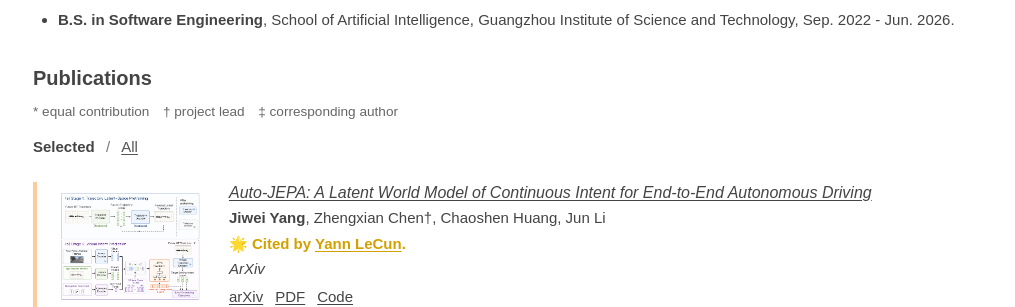
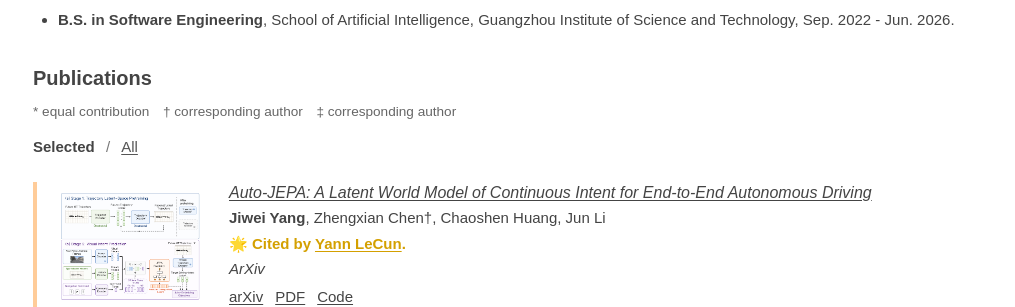
Before and after one commit to NoctYang/NoctYang.github.io, a Jekyll site: the page built from index.md, in a window 1280 px wide. Shown: the part 818-1125 px from the top of the page, without its empty margins (127-1142 px from the left). Built offline with Jekyll 4.4.1, drawn with Linux system fonts in a browser that asks for light colours.

Commit message:
Label dagger marker as corresponding author

```diff
--- a/_includes/publications.md
+++ b/_includes/publications.md
@@ -1,6 +1,6 @@
 ## Publications
 
-<p class="author-legend">* equal contribution&emsp;† project lead&emsp;‡ corresponding author</p>
+<p class="author-legend">* equal contribution&emsp;† corresponding author&emsp;‡ corresponding author</p>
 
 <fieldset class="publication-filter">
 <legend class="publication-filter-legend">Show publications</legend>
```
